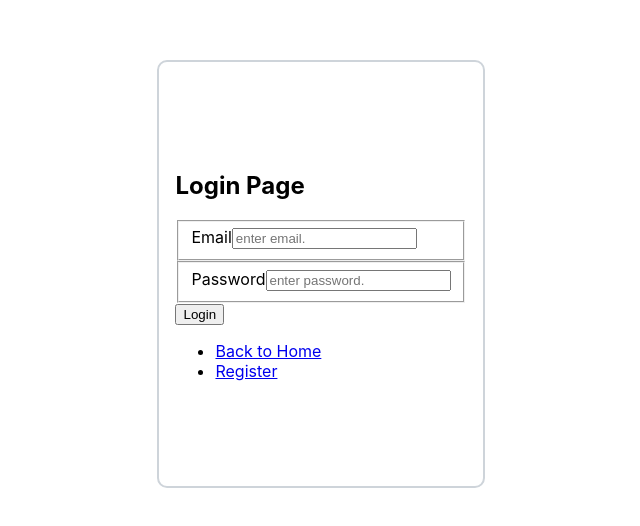
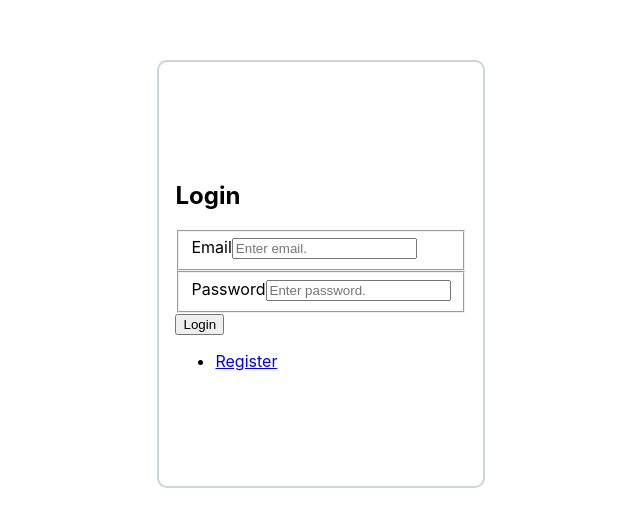
Before and after one commit to 8ark-dev/react-Routing, a React (Create React App) app: page /login in a window 1280 px wide. Shown: the part 126-652 px from the top of the page, without its empty margins (319-959 px from the left). Built offline with nearby package versions, Linux system fonts and the light colour scheme.

Commit message:
REFACTOR

```diff
--- a/src/UserLogin.jsx
+++ b/src/UserLogin.jsx
@@ -1,73 +1,68 @@
-import React, { useState } from "react";
-
+import React, { useEffect } from "react";
 import {
+  Redirect,
+  BrowserRouter as Router,
   Switch,
-  BrowserRouter,
   Route,
   Link,
   useLocation,
-  Redirect,
   useHistory,
 } from "react-router-dom";
-import LoginForm from './components/LoginForm';
-import RegisterForm from './components/RegisterForm';
+import LoginForm from "./components/LoginForm";
+import RegisterForm from "./components/RegisterForm";
+import PrivateRoute from "./components/PrivateRoute";
 
-const users=[]
+import { registerUser, loginUser } from "./service/auth";
 
 export default function UserLogin() {
   return (
-    <BrowserRouter>
+    <Router>
       <Switch>
         <Route exact path="/">
-          <HomePage/>
-        </Route>
-
-        <Route path="/detail">
-          <UserDetailPage/>
+          <Redirect to="/login" />
         </Route>
 
         <Route path="/login">
-          <LoginPage/>
+          <LoginPage />
         </Route>
 
         <Route path="/register">
-          <RegisterPage/>
+          <RegisterPage />
         </Route>
+
+        <PrivateRoute path="/detail">
+          <UserDetailPage />
+        </PrivateRoute>
       </Switch>
-    </BrowserRouter>
-  )
-}
-
-function HomePage() {
-  return (
-    <div>
-      <h2>Welcome to my homepage</h2>
-      <div>
-        <Link to="/login">Login</Link>
-      </div>
-    </div>
+    </Router>
   );
 }
 
 function LoginPage() {
-  const history = useHistory()
+  const history = useHistory();
+
   const handleSubmit = (formData) => {
-    const {email, password} = formData
-    const foundUser = users.find(user => user.email === email && user.password === password)
+    const foundUser = loginUser(formData);
 
-    if (!foundUser) return
-    history.push(`/detail?email=${email}&password=${password}`)
+    if (!foundUser) return;
 
-  }
+    const location = {
+      pathname: "/detail",
+      state: {
+        user: foundUser,
+      },
+    };
+
+    history.push(location);
+  };
+
+  // 페이지 별로 반복되어 등장하는 코드를 공통화하세요.
   return (
     <div>
-      <h2>Login Page</h2>
-      <LoginForm onSubmit = {handleSubmit}/>
+      <h2>Login</h2>
+      <LoginForm onSubmit={handleSubmit} />
       <div>
         <ul>
-          <li>
-            <Link to="/">Back to Home</Link>
-          </li>
           <li>
             <Link to="/register">Register</Link>
           </li>
@@ -77,65 +72,51 @@ function LoginPage() {
   );
 }
 
-function UserDetailPage() {
-
-  const location = useLocation()
-  const searchParams = new URLSearchParams(location.search)
-
-  const email = searchParams.get('email')
-  const password = searchParams.get('password')
-
-  if (!email || !password) {
-    return <Redirect to="/login"/>
-  }
-
-  return (
-    <div>
-      <h2>User Detail Page</h2>
-      <p>
-        <h3>User Details</h3>
-        <em>{email}</em>
-        <br/>
-        <strong>{password}</strong>
-      </p>
-      <Link to="/login">Logout</Link>
-    </div>
-  );
-}
-
 function RegisterPage() {
-  const [error, setError] = useState()
   const history = useHistory();
 
   const handleSubmit = (formData) => {
-    const { email } = formData
-    const formUser = users.find(user => user.email === email)
-
-    if (formUser) {
-      return setError("이미 등록된 이메일입니다.")
-    }
-
-    users.push(formData)
-    history.push('/login')
+    registerUser(formData);
+    history.push("/login");
   };
 
+  // 페이지 별로 반복되어 등장하는 코드를 공통화하세요.
   return (
     <div>
-      <h2>Register Page</h2>
-      <RegisterForm onSubmit ={handleSubmit}/>
+      <h2>Register</h2>
+      <RegisterForm onSubmit={handleSubmit} />
       <div>
         <ul>
-          <li>
-            <Link to="/">Back to home</Link>
-          </li>
           <li>
             <Link to="/login">Login</Link>
           </li>
         </ul>
       </div>
+    </div>
+  );
+}
+
+function UserDetailPage() {
+  const history = useHistory();
+  const location = useLocation();
+  const user = location.state.user;
+
+  useEffect(() => {
+    return () => history.replace();
+  }, [history]);
+
+  // 페이지 별로 반복되어 등장하는 코드를 공통화하세요.
+  return (
+    <div>
+      <h2>User Details</h2>
+
       <div>
-        {error}
+        <em>email : {user.email}</em>
+      </div>
+
+      <div>
+        <Link to="/login">Logout</Link>
       </div>
     </div>
-  )
+  );
 }
--- a/src/components/LoginForm.jsx
+++ b/src/components/LoginForm.jsx
@@ -1,8 +1,6 @@
-import React, {useRef} from 'react'
-import { useHistory } from "react-router-dom";
+import React, { useRef } from "react";
 
-function LoginForm({onSubmit}) {
-  const history = useHistory();
+export default function LoginForm({ onSubmit }) {
   const emailRef = useRef();
   const passwordRef = useRef();
 
@@ -13,13 +11,9 @@ function LoginForm({onSubmit}) {
     const password = passwordRef.current.value;
     const formData = {
       email,
-      password
+      password,
     };
-    //history.push(`/detail?email=${email}&password=${password}`)
-    //history.push({
-     // pathname : '/detail',
-     // search : `?email=${email}&password=${password}`
-    //})
+
     onSubmit(formData);
   };
 
@@ -27,34 +21,32 @@ function LoginForm({onSubmit}) {
     <div>
       <form>
         <fieldset>
-          <label htmlFor='email'>Email</label>
+          <label htmlgor="email">Email</label>
           <input
-            placeholder='enter email.'
+            placeholder="Enter email."
             required
             ref={emailRef}
             id="email"
             type="email"
-            name='email'
-            autoComplete='off'
+            name="email"
+            autoComplete="off"
           />
         </fieldset>
         <fieldset>
-          <label>Password</label>
+          <label htmlFor="password">Password</label>
           <input
-            placeholder='enter password.'
+            required
             ref={passwordRef}
-            required
-            id='password'
-            name='password'
-            type='password'
+            id="password"
+            type="password"
+            name="password"
+            placeholder="Enter password."
           />
         </fieldset>
-        <button type='submit' onClick={submitForm}>
+        <button type="submit" onClick={submitForm}>
           Login
         </button>
       </form>
     </div>
-  )
+  );
 }
-
-export default LoginForm;
--- a/src/components/PrivateRoute.jsx
+++ b/src/components/PrivateRoute.jsx
@@ -1,22 +1,23 @@
-import React from 'react'
-import { Redirect, Route, useLocation } from 'react-router-dom'
+import React from "react";
+import { Route, Redirect, useLocation } from "react-router-dom";
 
-function PrivateRoute({ children : Component, ...props}) {
+function PrivateRoute({ children: Component, ...props }) {
   const location = useLocation();
   return (
-    <Route>
+    <Route
       {...props}
-        render = {(componentProps) => {
+      render={(componentProps) => {
+        // location.state가 없으면, /login 페이지로 이동합니다.
         const isLoggedIn = !!location.state.user;
 
         if (!isLoggedIn) {
-                return <Redirect to="/login"/>
+          return <Redirect to="/login" />;
         }
 
         return Component;
       }}
-    </Route>
-  )
+    />
+  );
 }
 
-export default PrivateRoute
+export default PrivateRoute;
--- a/src/components/RegisterForm.jsx
+++ b/src/components/RegisterForm.jsx
@@ -1,6 +1,6 @@
-import React, {useRef} from 'react'
+import React, { useRef } from "react";
 
-function RegisterForm({onSubmit}) {
+export default function RegisterForm({ onSubmit }) {
   const emailRef = useRef();
   const passwordRef = useRef();
 
@@ -10,10 +10,10 @@ function RegisterForm({onSubmit}) {
     const email = emailRef.current.value;
     const password = passwordRef.current.value;
 
-    const formData  = {
+    const formData = {
       email,
-        password
-    }
+      password,
+    };
 
     onSubmit(formData);
   };
@@ -22,33 +22,31 @@ function RegisterForm({onSubmit}) {
     <div>
       <form>
         <fieldset>
-                <label htmlFor='email'>Email</label>
+          <label htmlFor="email">Email</label>
           <input
-                    placeholder='Enter email.'
+            placeholder="Enter email."
             required
             ref={emailRef}
             id="email"
             type="email"
             name="email"
-                    autoComplete='off'
+            autoComplete="off"
           />
         </fieldset>
 
         <fieldset>
-                <label htmlFor='password'>Password</label>
+          <label htmlFor="password">Password</label>
           <input
-                    placeholder='Enter password.'
             required
             ref={passwordRef}
             id="password"
             type="password"
             name="password"
+            placeholder="Enter password."
           />
         </fieldset>
         <button onClick={submitForm}>Register</button>
       </form>
     </div>
-  )
+  );
 }
-
-export default RegisterForm
```
Lines whose indentation alone changed are shown as unchanged.
